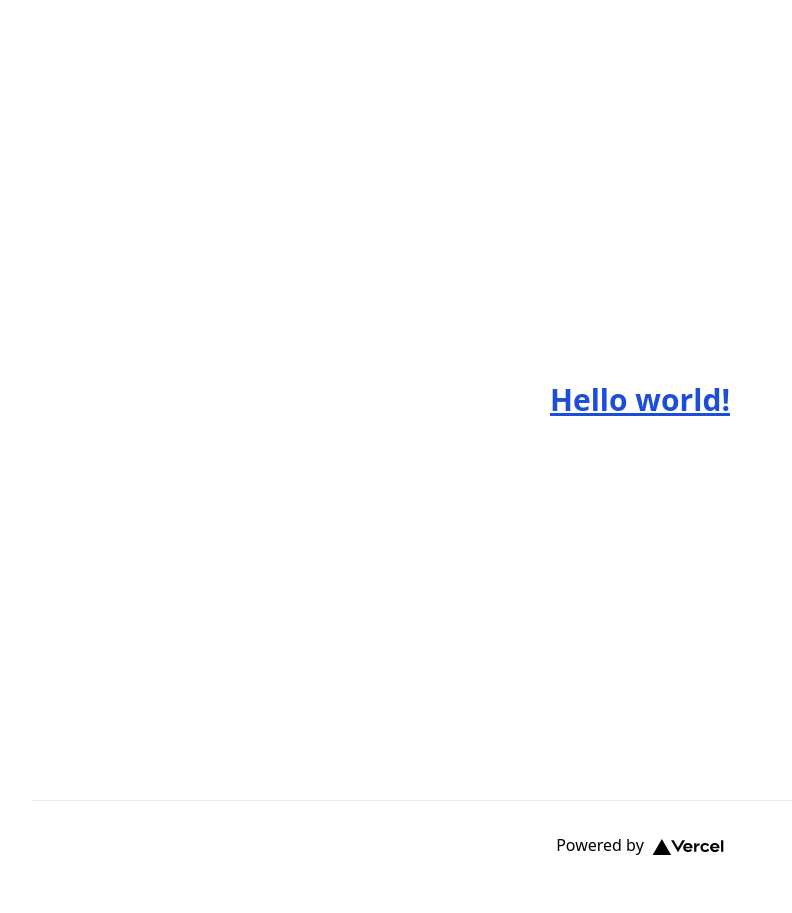
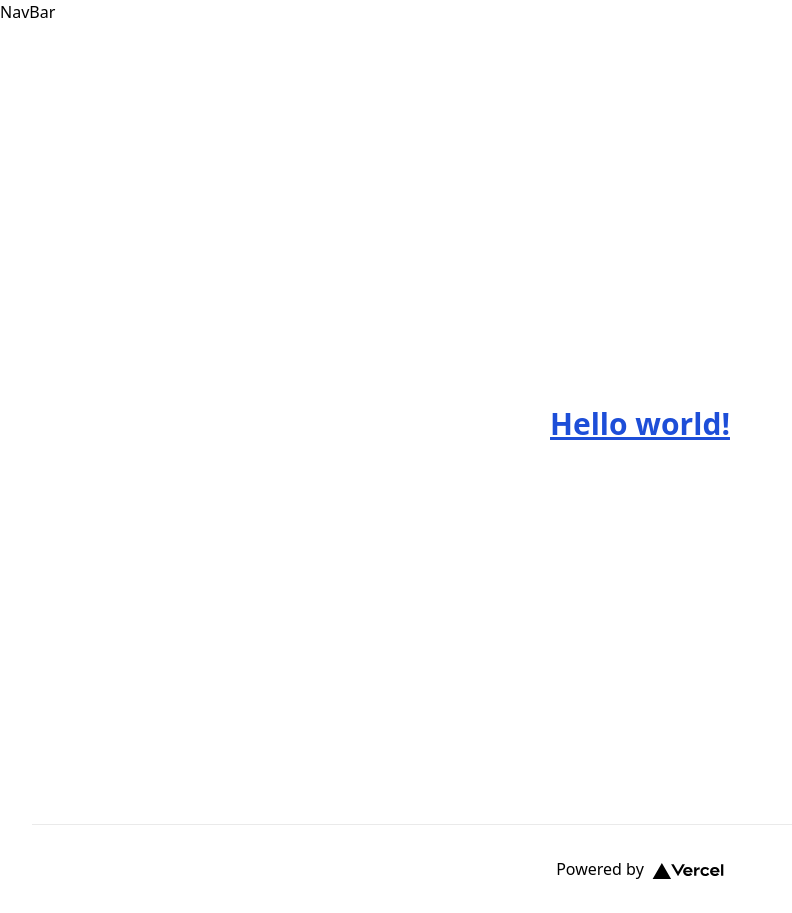
Before and after one commit to sachinthaHeshan/derana-news, a Next.js app: page / in a window 1280 px wide. Shown: the whole page, without its empty margins (0-792 px from the left). Before the commit the page ends 889 px from the top, so only its background shows below. Built offline with nearby package versions, Linux system fonts and the light colour scheme.

Commit message:
fix: resolve eslint errors

```diff
--- /dev/null
+++ b/Modules/App/components/Navbar.tsx
@@ -0,0 +1 @@
+export const Navbar = () => <div>NavBar</div>;
--- a/pages/_app.tsx
+++ b/pages/_app.tsx
@@ -1,8 +1,15 @@
-import '../styles/globals.css'
-import type { AppProps } from 'next/app'
+import '../styles/globals.css';
+import type { AppProps } from 'next/app';
+import { Navbar } from '../Modules/App/components/Navbar';
 
 function MyApp({ Component, pageProps }: AppProps) {
-  return <Component {...pageProps} />
+  return (
+    <main>
+      <Navbar />
+      {/* eslint-disable-next-line react/jsx-props-no-spreading */}
+      <Component {...pageProps} />
+    </main>
+  );
 }
 
-export default MyApp
+export default MyApp;
--- a/pages/api/hello.ts
+++ b/pages/api/hello.ts
@@ -1,13 +1,10 @@
 // Next.js API route support: https://nextjs.org/docs/api-routes/introduction
-import type { NextApiRequest, NextApiResponse } from 'next'
+import type { NextApiRequest, NextApiResponse } from 'next';
 
 type Data = {
-  name: string
+  name: string;
+};
+
+export default function handler(req: NextApiRequest, res: NextApiResponse<Data>) {
+  res.status(200).json({ name: 'John Doe' });
 }
-
-export default function handler(
-  req: NextApiRequest,
-  res: NextApiResponse<Data>
-) {
-  res.status(200).json({ name: 'John Doe' })
-}
```
